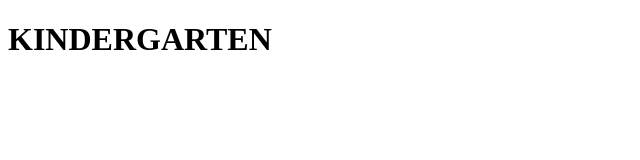
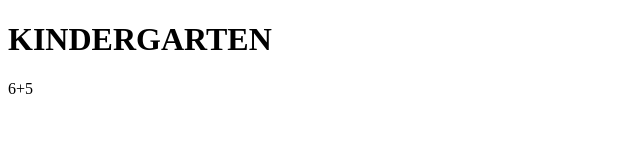
Before and after one commit to Ayhem-Alras/Kindergarten, a plain HTML site: page index.html in a window 1280 px wide. Shown: the full height of the page, 0-640 px from the left. Drawn offline with Linux system fonts and the light colour scheme.

Commit message:
nachricht

```diff
--- a/index.html
+++ b/index.html
@@ -7,5 +7,6 @@
   </head>
   <body>
     <h1>KINDERGARTEN</h1>
+    <p>6+5</p>
   </body>
 </html>
```
